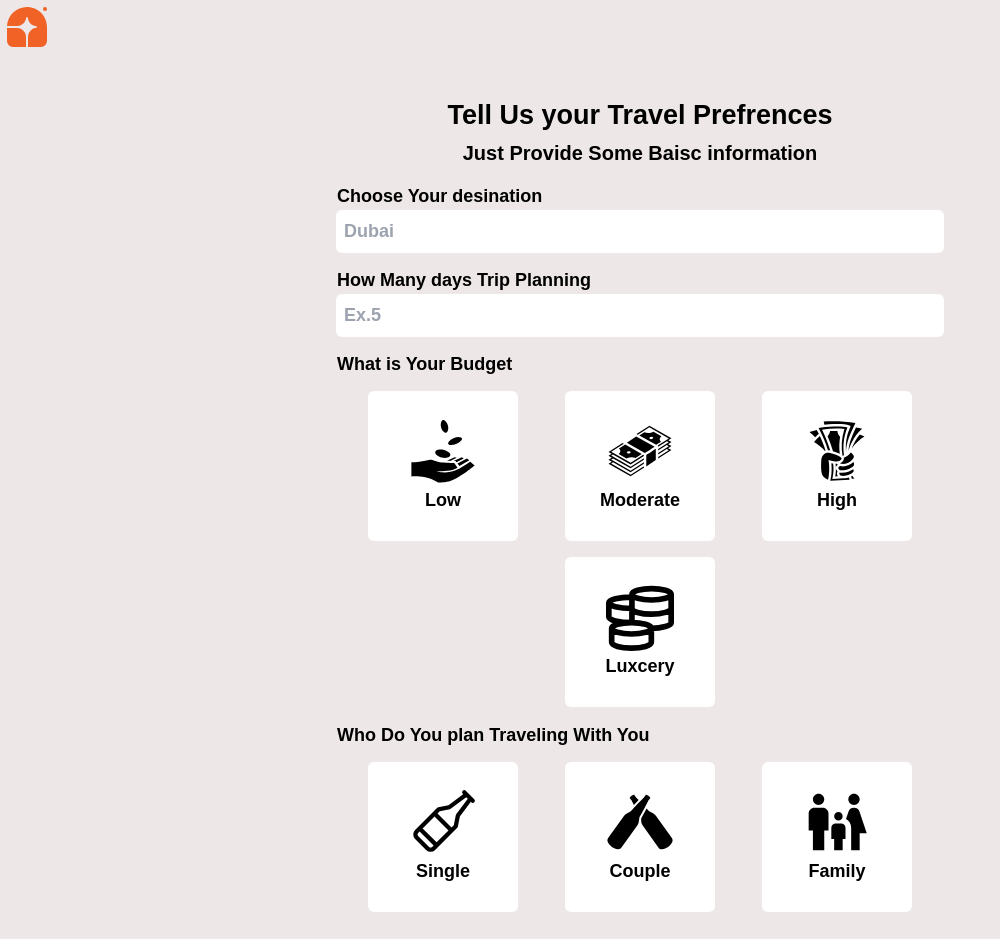
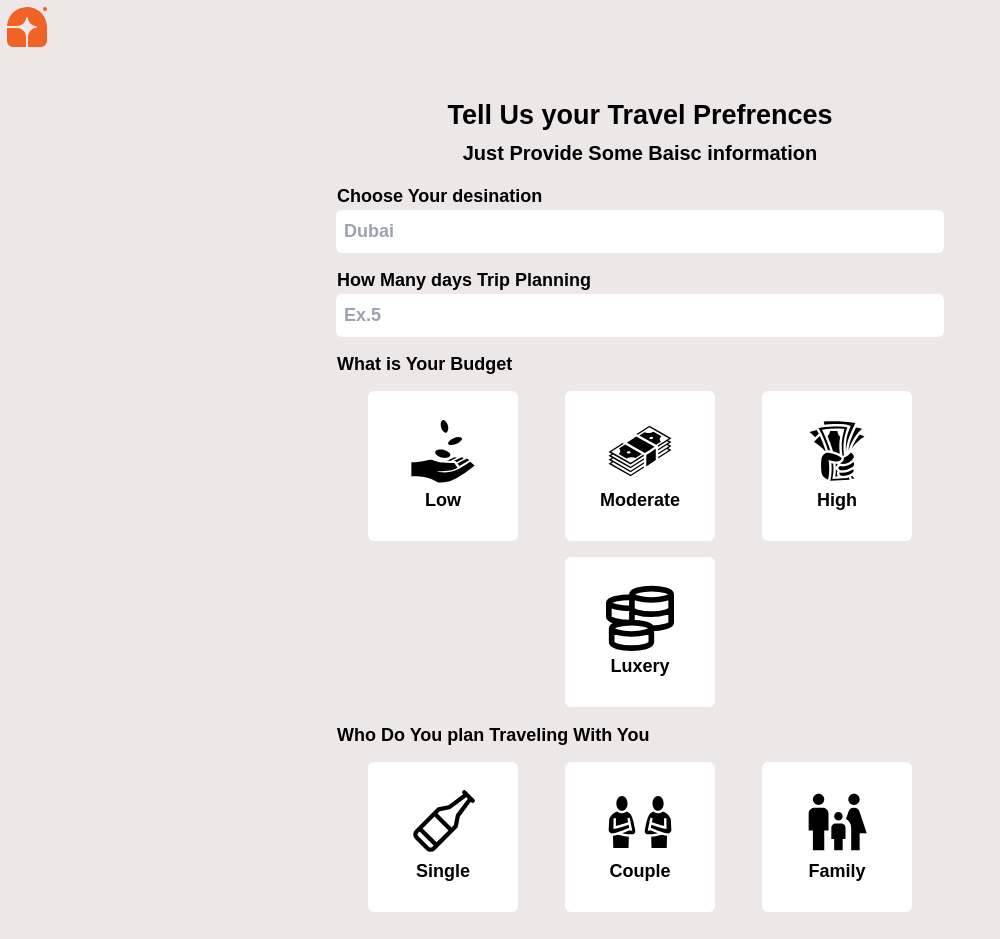
Before and after one commit to afzal-2004/AitravelPlanner, a React (Vite) app: page /GenrateTrip in a window 1280 px wide. Shown: the top 939 px of the page, without its empty margins (0-1000 px from the left). Built offline with nearby package versions, Linux system fonts and the light colour scheme.

Commit message:
Changes In icons

```diff
--- a/src/Pages/Genrate/GenratePage.jsx
+++ b/src/Pages/Genrate/GenratePage.jsx
@@ -3,7 +3,8 @@ import { GiReceiveMoney, GiMoneyStack, GiTakeMyMoney } from "react-icons/gi";
 import { GrMoney } from "react-icons/gr";
 import { PiBeerBottle } from "react-icons/pi";
 import { MdOutlineFamilyRestroom } from "react-icons/md";
-import { FaUsers, FaUntappd, FaArrowRight } from "react-icons/fa6";
+import { FaUsers, FaArrowRight } from "react-icons/fa6";
+import { GiFaceToFace } from "react-icons/gi";
 import { ToastContainer } from "react-toastify";
 import "react-toastify/dist/ReactToastify.css";
 import { Link } from "react-router-dom";
@@ -38,7 +39,7 @@ export const GenratePage = ({
     },
     {
       icon: <GrMoney className="text-[70px]" />,
-      Text: "Luxcery",
+      Text: "Luxery",
       Expences: "10K$ Above ",
     },
   ];
@@ -50,7 +51,7 @@ export const GenratePage = ({
       Person: "1",
     },
     {
-      icon: <FaUntappd className="text-[70px]" />,
+      icon: <GiFaceToFace className="text-[70px]" />,
       Text: "Couple",
       Person: "2",
     },
```
